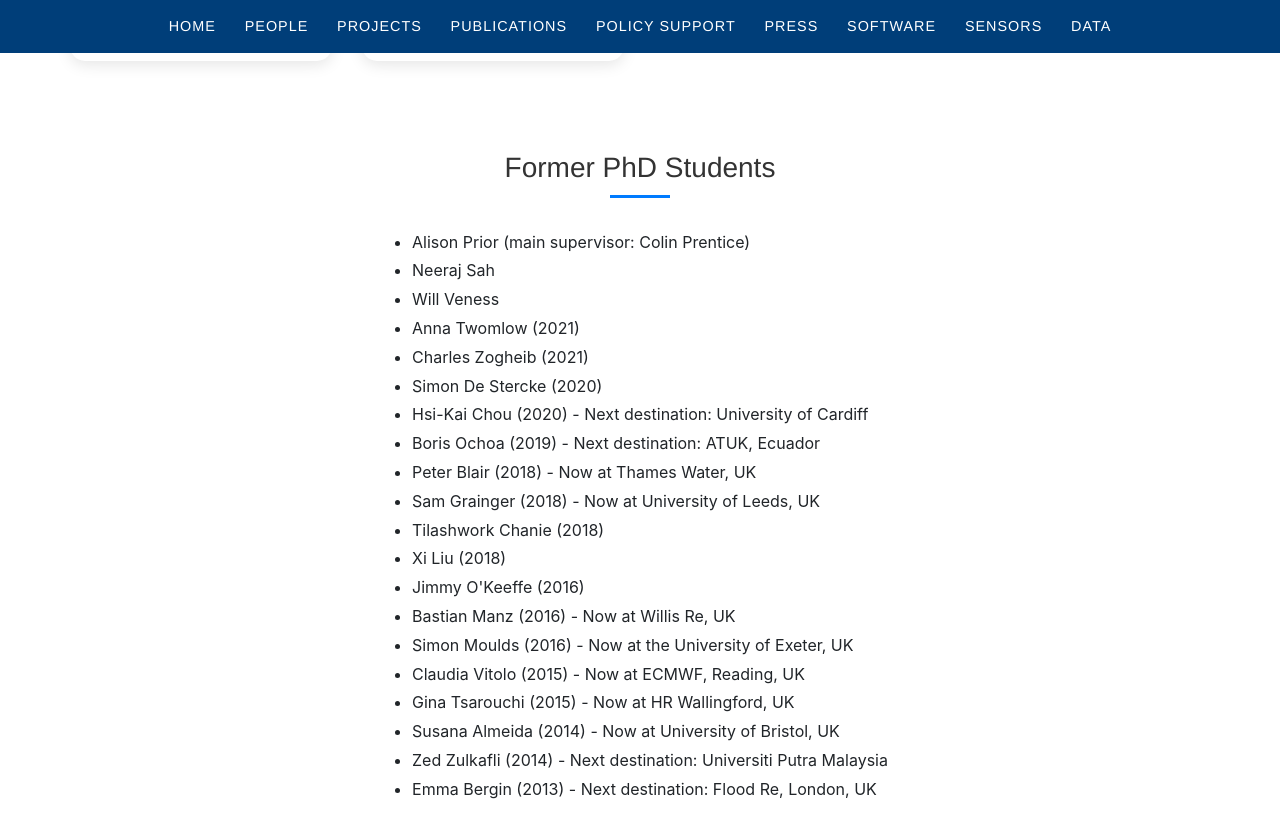
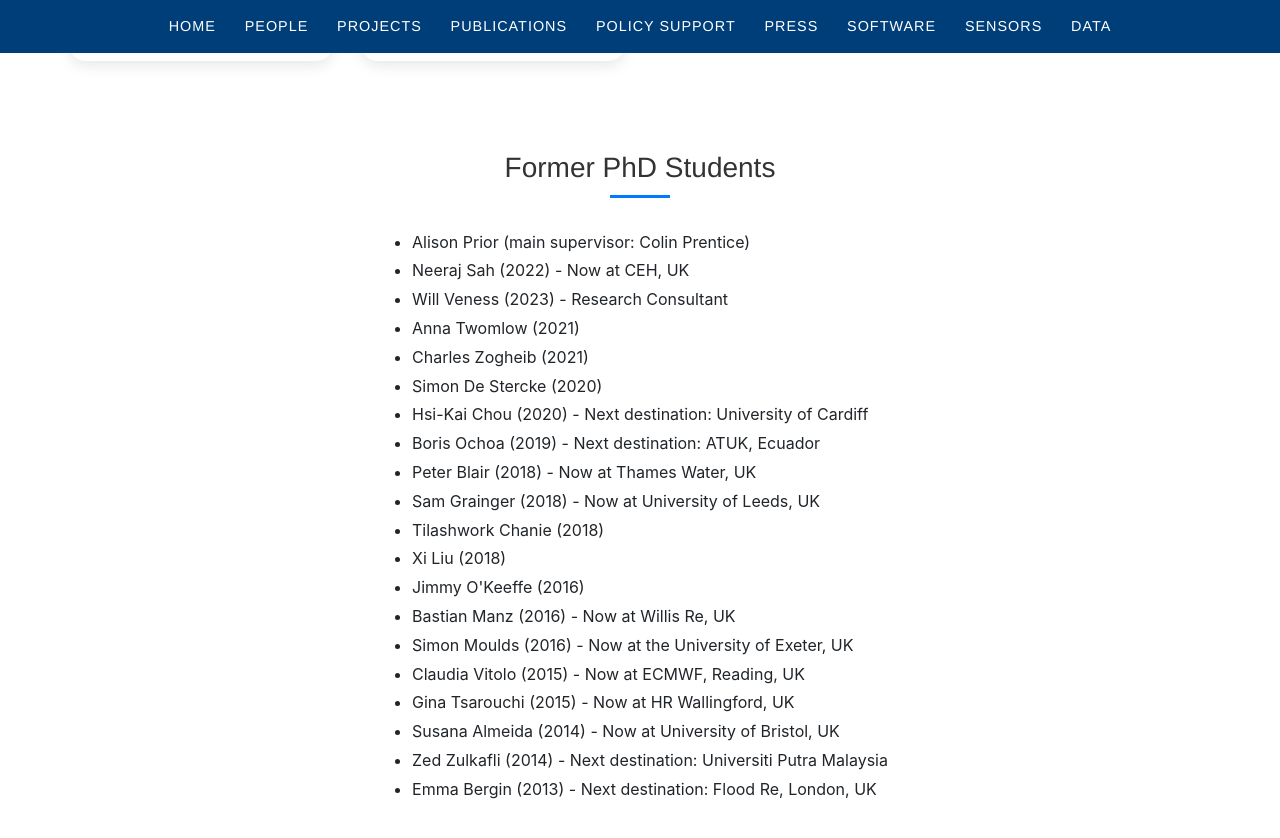
Before and after one commit to ICHydro/ichydro.github.io, a Jekyll site: the page built from people.md, in a window 1280 px wide and 900 px high, scrolled down 2861 px. Shown: the top 838 px of the window. Built offline with Jekyll 4.4.1, drawn with Linux system fonts in a browser that asks for light colours; some web fonts are replaced.

```diff
--- a/people.md
+++ b/people.md
@@ -321,8 +321,8 @@ style: header
 <div style="max-width: 800px; margin: 0 auto 60px;">
   <ul style="list-style-type: disc; padding-left: 20px; line-height: 1.8;">
     <li>Alison Prior (main supervisor: Colin Prentice)</li>
-    <li>Neeraj Sah</li>
-    <li>Will Veness</li>
+    <li>Neeraj Sah (2022) - Now at CEH, UK</li>
+    <li>Will Veness (2023) - Research Consultant</li>
     <li>Anna Twomlow (2021)</li>
     <li>Charles Zogheib (2021)</li>
     <li>Simon De Stercke (2020)</li>
```
Also changed, not shown: other parts of people.md (+3 -3 lines).
